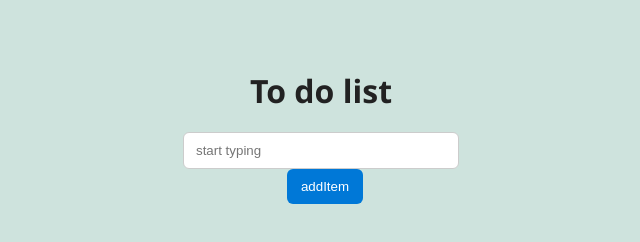
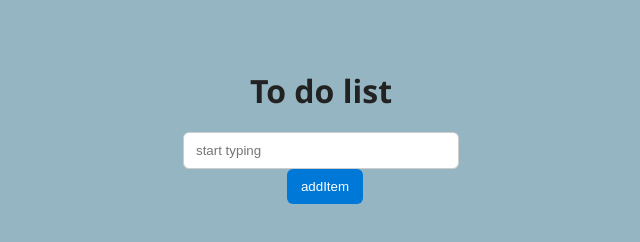
Before and after one commit to noor-alkawarit/To-Do-List, a plain HTML site: page index.html in a window 1280 px wide. Shown: the whole page, without its empty margins (319-959 px from the left). Drawn offline with Linux system fonts and the light colour scheme.

Commit message:
change the background color

```diff
--- a/styles.css
+++ b/styles.css
@@ -1,6 +1,6 @@
   body {
     font-family: 'Segoe UI', Tahoma, Geneva, Verdana, sans-serif;
-    background-color: #cee3dd;
+    background-color: #94b5c1;
     color: #333;
     display: flex;
     flex-direction: column;
```
